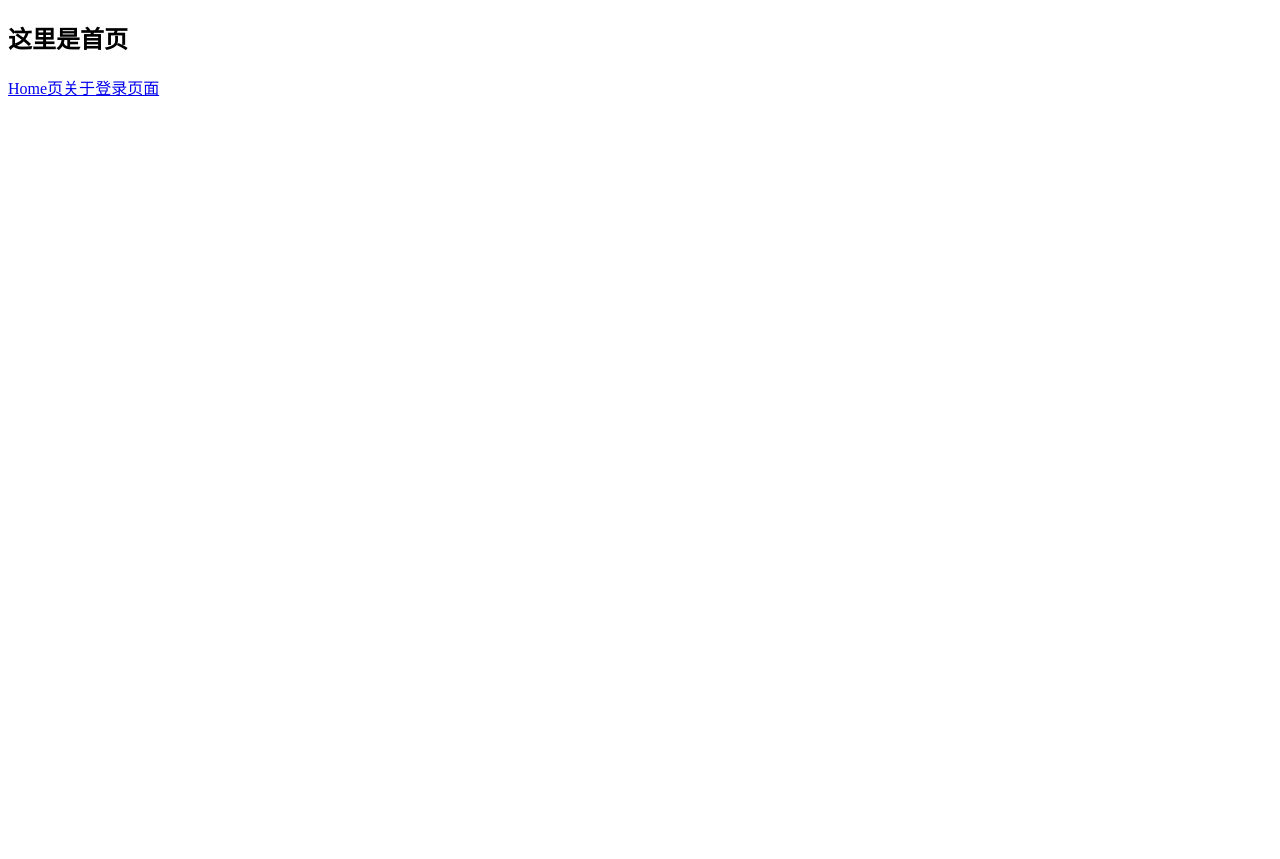
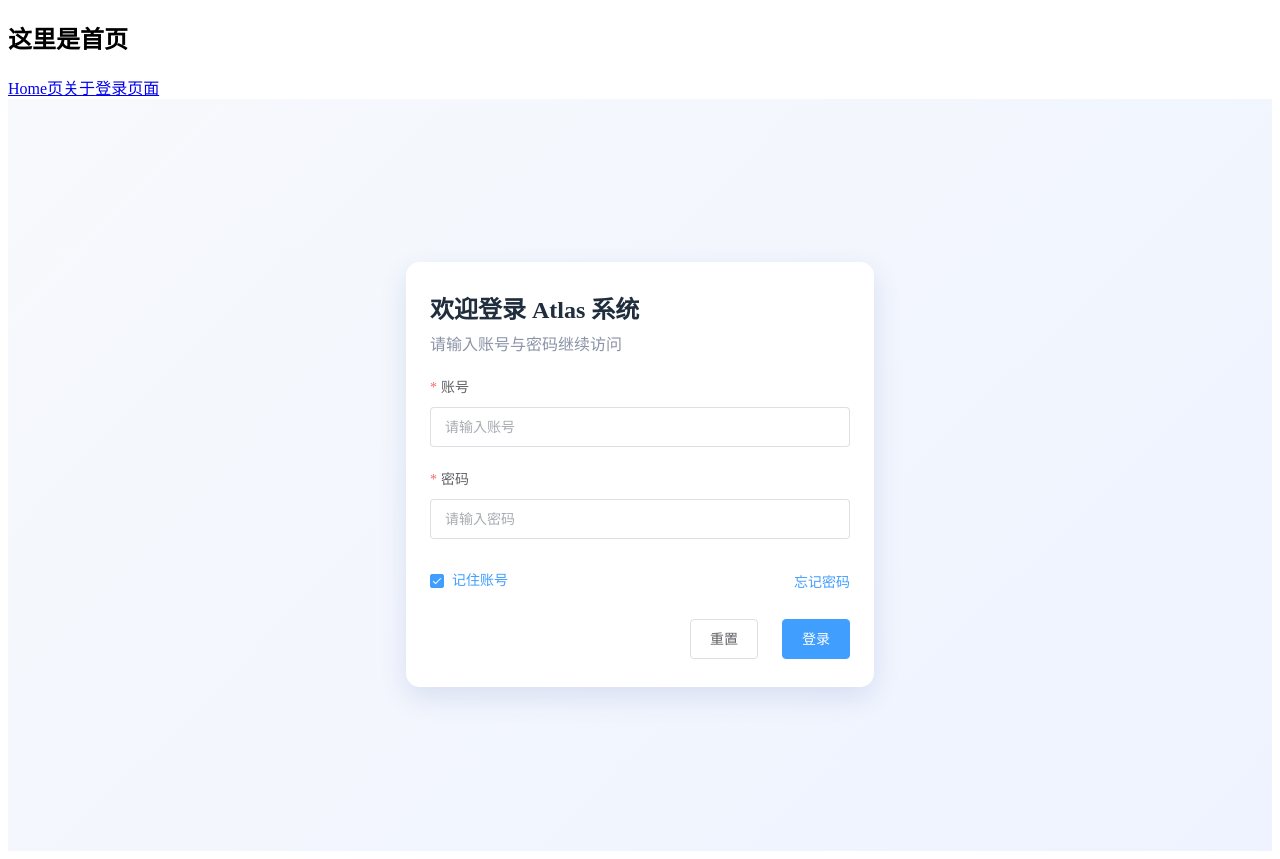
Before and after one commit to bubua12/atlas-frontend, a Vue app: page /login in a window 1280 px wide. Before the commit this address had no page. Before the commit the page ends 800 px from the top, so only its background shows below. Built offline with nearby package versions, Linux system fonts and the light colour scheme.

Commit message:
feat(login): 添加路由守卫（暂无实际意义）

```diff
--- a/src/App.vue
+++ b/src/App.vue
@@ -5,7 +5,7 @@
   <h2>这里是首页</h2>
   <RouterLink to="/home">Home页</RouterLink>
   <RouterLink to="/about">关于</RouterLink>
-  <RouterLink to="/login" target="_blank">登录页面</RouterLink>
+  <RouterLink to="/login">登录页面</RouterLink>
 
   <RouterView/>
 </template>
--- a/src/api/auth/auth.js
+++ b/src/api/auth/auth.js
@@ -1 +1,5 @@
-// src/api/auth/auth.js 相关API
+import request from "@/utils/request.js";
+
+export function login(data) {
+    return request.post("/auth/login", data);
+}
--- a/src/router/router.js
+++ b/src/router/router.js
@@ -1,4 +1,4 @@
-import {createMemoryHistory, createRouter} from 'vue-router'
+import {createRouter, createWebHistory} from 'vue-router'
 
 // fixme 路由、路由器的区别与应用
 // fixme 路由守卫？
@@ -8,14 +8,41 @@ import About from "@/views/about/About.vue";
 import Login from "@/views/login/Login.vue";
 
 const routes = [
-    {path: '/home', component: Home},
-    {path: '/about', component: About},
+    {path: '/home', component: Home, meta: {requiresAuth: true}},
+    {path: '/about', component: About, meta: {requiresAuth: true}},
     {path: '/login', component: Login},
+    {path: '/', redirect: '/home'}
 ]
 
 const router = createRouter({
-    history: createMemoryHistory(),
+    history: createWebHistory(),
     routes,
 })
 
+// 路由守卫
+router.beforeEach((to, from) => {
+    // to：你要去哪里
+    // from：你从哪里来
+    // next：保安手里的遥控器，按了门才开
+    console.log('to(你要去哪里): ', to)
+    console.log('from(你从哪里来): ', from)
+
+    const token = localStorage.getItem("token");
+
+    console.log('token => ', token)
+
+    // 是否是去登录页面
+    // const isLoginPage = to.path === "/login";
+    //
+    // const requiresAuth = to.matched.some(route => route.meta.requiresAuth);
+    //
+    // if (requiresAuth && !token) {
+    //     return "/login";
+    // }
+    //
+    // if (isLoginPage && token) {
+    //     return "/home";
+    // }
+})
+
 export default router
--- a/src/views/login/Login.vue
+++ b/src/views/login/Login.vue
@@ -2,6 +2,7 @@
 import {reactive, ref} from "vue";
 import {ElMessage} from "element-plus";
 import router from "@/router/router.js";
+import {login} from "@/api/auth/auth.js";
 
 const loading = ref(false);
 const loginFormRef = ref();
@@ -34,7 +35,18 @@ const handleLogin = async () => {
 
   loading.value = true;
   try {
-    await new Promise(resolve => setTimeout(resolve, 600));
+    const result = await login({
+      username: loginForm.username,
+      password: loginForm.password
+    });
+
+    const token = result?.token || result?.accessToken || result?.jwt || result;
+    if (!token || typeof token !== "string") {
+      ElMessage.error("登录响应里未找到 token，请检查后端返回结构");
+      return;
+    }
+
+    localStorage.setItem("token", token);
 
     if (loginForm.remember) {
       localStorage.setItem("lastUsername", loginForm.username);
@@ -44,6 +56,9 @@ const handleLogin = async () => {
 
     ElMessage.success("登录成功");
     await router.push("/home");
+  } catch (error) {
+    const errorMessage = error?.response?.data?.msg || error?.message || "登录失败，请稍后重试";
+    ElMessage.error(errorMessage);
   } finally {
     loading.value = false;
   }
```
